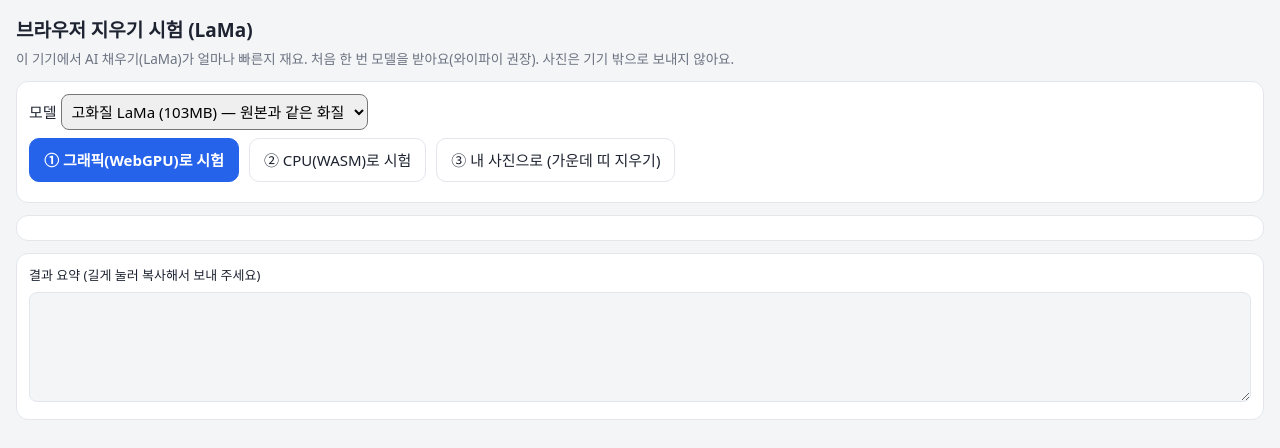
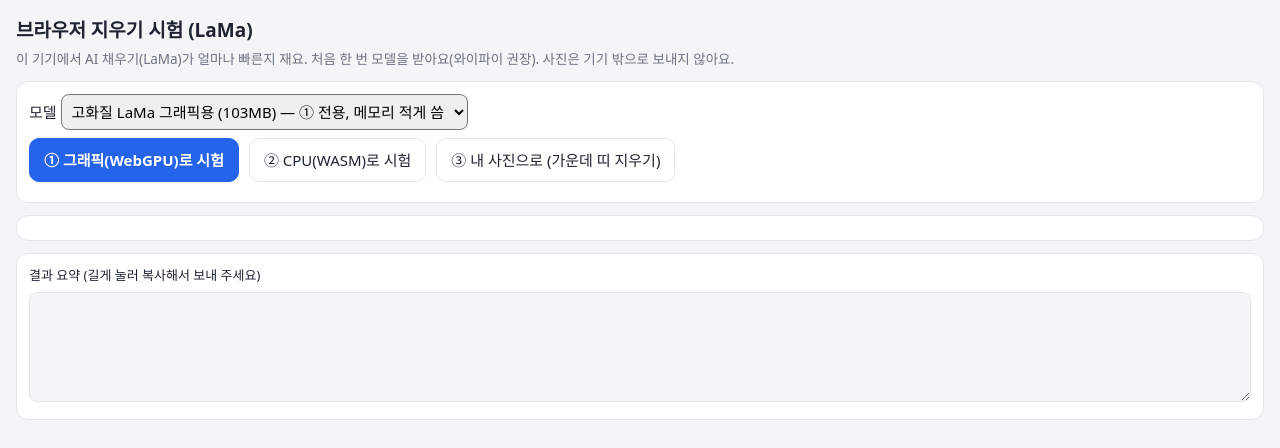
Before and after one commit to SeJun-Kim0411/lama-browser-test, a plain HTML site: page index.html in a window 1280 px wide. Drawn offline with Linux system fonts and the light colour scheme.

Commit message:
fp16 계산 고화질 모델(그래픽 메모리 절반) 추가
Co-Authored-By: Claude Opus 5.5 <noreply@anthropic.com>

```diff
--- a/index.html
+++ b/index.html
@@ -27,7 +27,8 @@ textarea{width:100%;height:110px;font:12px monospace;background:var(--bg);color:
 <p>이 기기에서 AI 채우기(LaMa)가 얼마나 빠른지 재요. 처음 한 번 모델을 받아요(와이파이 권장). 사진은 기기 밖으로 보내지 않아요.</p>
 <div class="card">
   <label style="display:block;margin-bottom:8px">모델 <select id="model" style="font:inherit;padding:6px;border-radius:8px">
-    <option value="hq" selected>고화질 LaMa (103MB) — 원본과 같은 화질</option>
+    <option value="hq16" selected>고화질 LaMa 그래픽용 (103MB) — ① 전용, 메모리 적게 씀</option>
+    <option value="hq">고화질 LaMa (103MB) — 원본과 같은 화질</option>
     <option value="small">작은 LaMa (34MB) — 화질 원본급</option>
   </select></label>
   <button class="primary" id="bGpu">① 그래픽(WebGPU)로 시험</button>
@@ -45,6 +46,8 @@ textarea{width:100%;height:110px;font:12px monospace;background:var(--bg);color:
 const ORT = 'https://cdn.jsdelivr.net/npm/onnxruntime-web@1.31.1/dist/';
 // 브라우저 그래픽(WebGPU)에서 돌도록 고친 LaMa (푸리에 계산을 같은 값의 행렬 곱으로 바꿈)
 const MODELS = {
+  // 계산까지 fp16 (그래픽 메모리 절반). 값이 fp16 한계를 넘지 않게 BN 을 접고 가운데 블록 크기를 1/32 로 줄임 (결과는 같음)
+  hq16: { url: 'models/lama_hq16.part1', parts: ['models/lama_hq16.part1', 'models/lama_hq16.part2'], mb: 103, scale: 1, qdq: false },
   hq: { url: 'models/lama_hq.part1', parts: ['models/lama_hq.part1', 'models/lama_hq.part2'], mb: 103, scale: 1, qdq: false },
   small: { url: 'models/lama_small.onnx', mb: 34, scale: 1, qdq: true },
 };
```
Also changed, not shown: 3 other files.
